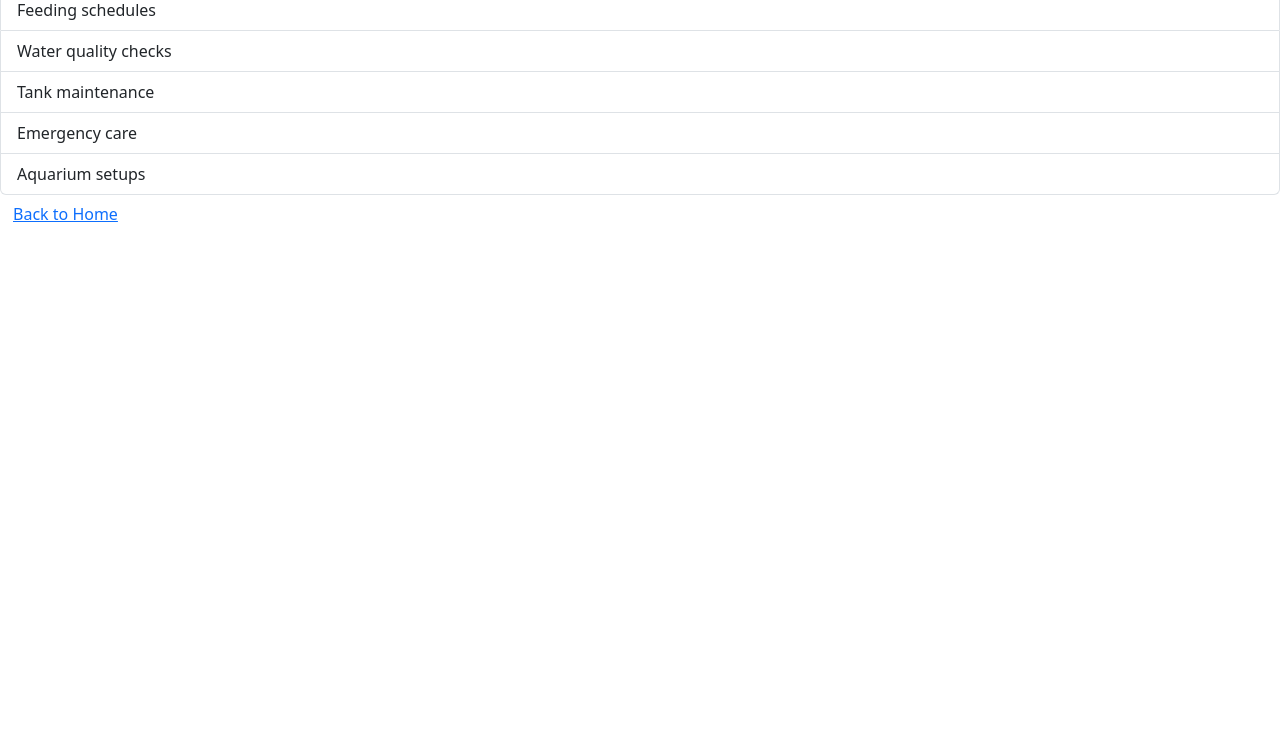
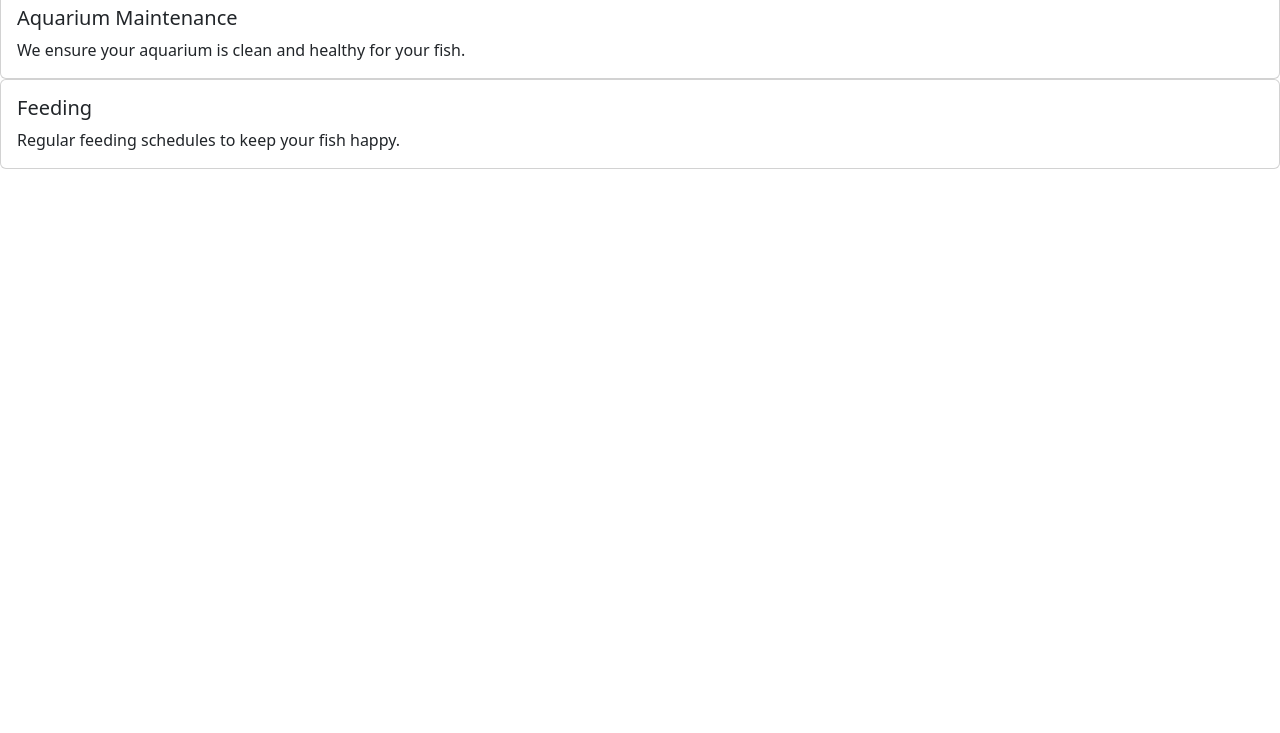
Before and after one commit to dial0010/mis4013hw1, a plain HTML site: page fishsitter.html in a window 1280 px wide. Shown: the part 67-800 px from the top of the page. Drawn offline with nearby package versions, Linux system fonts and the light colour scheme.

Commit message:
Update fishsitter.html

```diff
--- a/fishsitter.html
+++ b/fishsitter.html
@@ -1,20 +1,25 @@
 <!doctype html>
 <html lang="en">
-<head>
+  <head>
     <meta charset="utf-8">
     <meta name="viewport" content="width=device-width, initial-scale=1">
-    <title>FishSitter Services</title>
+    <title>FishSitter</title>
     <link href="https://cdn.jsdelivr.net/npm/bootstrap@5.3.3/dist/css/bootstrap.min.css" rel="stylesheet">
-</head>
-<body>
+  </head>
+  <body>
     <h1>FishSitter Services</h1>
-    <ul class="list-group">
-        <li class="list-group-item">Feeding schedules</li>
-        <li class="list-group-item">Water quality checks</li>
-        <li class="list-group-item">Tank maintenance</li>
-        <li class="list-group-item">Emergency care</li>
-        <li class="list-group-item">Aquarium setups</li>
-    </ul>
-    <a href="index.html" class="btn btn-link">Back to Home</a>
-</body>
+    <div class="card">
+      <div class="card-body">
+        <h5 class="card-title">Aquarium Maintenance</h5>
+        <p class="card-text">We ensure your aquarium is clean and healthy for your fish.</p>
+      </div>
+    </div>
+    <div class="card">
+      <div class="card-body">
+        <h5 class="card-title">Feeding</h5>
+        <p class="card-text">Regular feeding schedules to keep your fish happy.</p>
+      </div>
+    </div>
+    <script src="https://cdn.jsdelivr.net/npm/bootstrap@5.3.3/dist/js/bootstrap.bundle.min.js"></script>
+  </body>
 </html>
```
